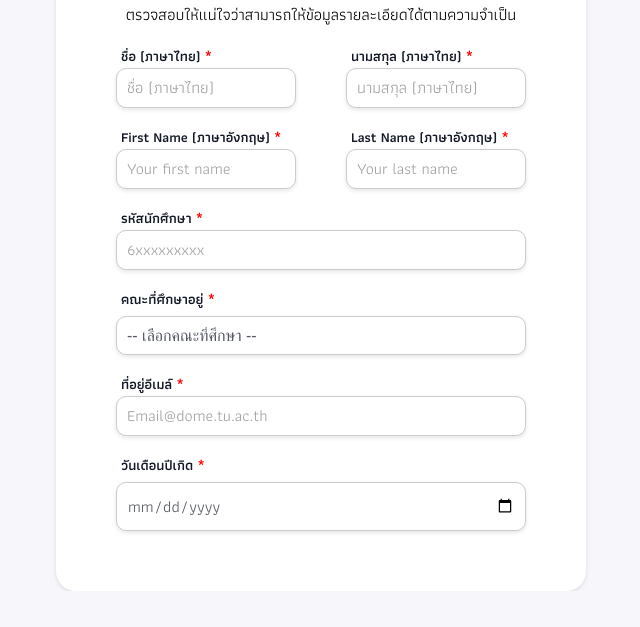
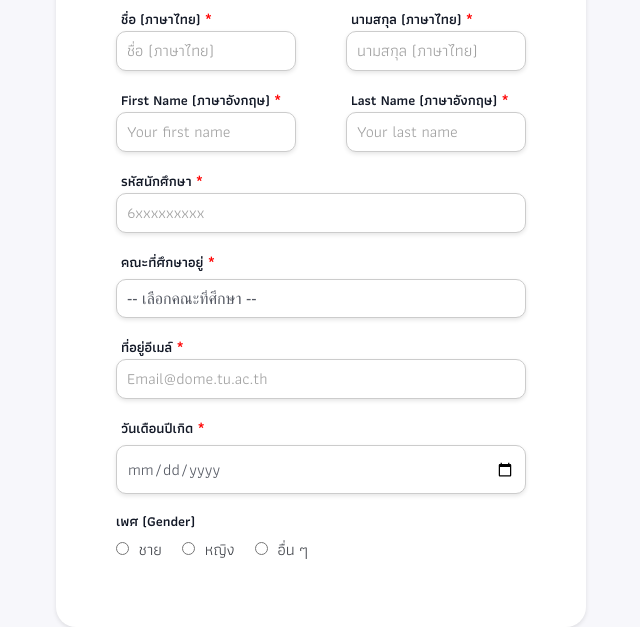
Before and after one commit to suphanatchanlek30/6709616897_LibraryMembershipApplicationForm, a plain HTML site: page index.html in a window 1280 px wide. Shown: the part 237-864 px from the top of the page, without its empty margins (319-959 px from the left). Before the commit the page ends 828 px from the top, so only its background shows below. Drawn offline with Linux system fonts and the light colour scheme.

Commit message:
add gender_group, male, female and other

```diff
--- a/index.html
+++ b/index.html
@@ -128,6 +128,22 @@
                         </div>
                     </div>
 
+                    <!-- เพศ Gender Group -->
+                    <div class="gender_group">
+                        <label>เพศ (Gender)</label>
+                        <div class="gender_options">
+                            <label>
+                                <input type="radio" name="gender" value="male" required> ชาย
+                            </label>
+                            <label>
+                                <input type="radio" name="gender" value="female"> หญิง
+                            </label>
+                            <label>
+                                <input type="radio" name="gender" value="other"> อื่น ๆ
+                            </label>
+                        </div>
+                    </div>
+
                 </section>
             </form>
         </div>
--- a/styles.css
+++ b/styles.css
@@ -338,5 +338,34 @@ body {
 }
 /* birthdate_group End */
 
+/* gender_group Start */
+.gender_group {
+    margin-top: 1rem;
+}
+
+.gender_group label {
+    font-weight: 600;
+    color: #121826;
+    font-size: 14px;
+    display: block;
+    margin-bottom: 5px;
+}
+
+.gender_options {
+    display: flex;
+    gap: 20px;
+}
+
+.gender_options label {
+    font-weight: 400;
+    font-size: 16px;
+    color: #42454b;
+}
+
+.gender_options input[type="radio"] {
+    margin-right: 5px;
+}
+/* gender_group End */
+
 /* form_section End */
 /* libraryForm End */
```
